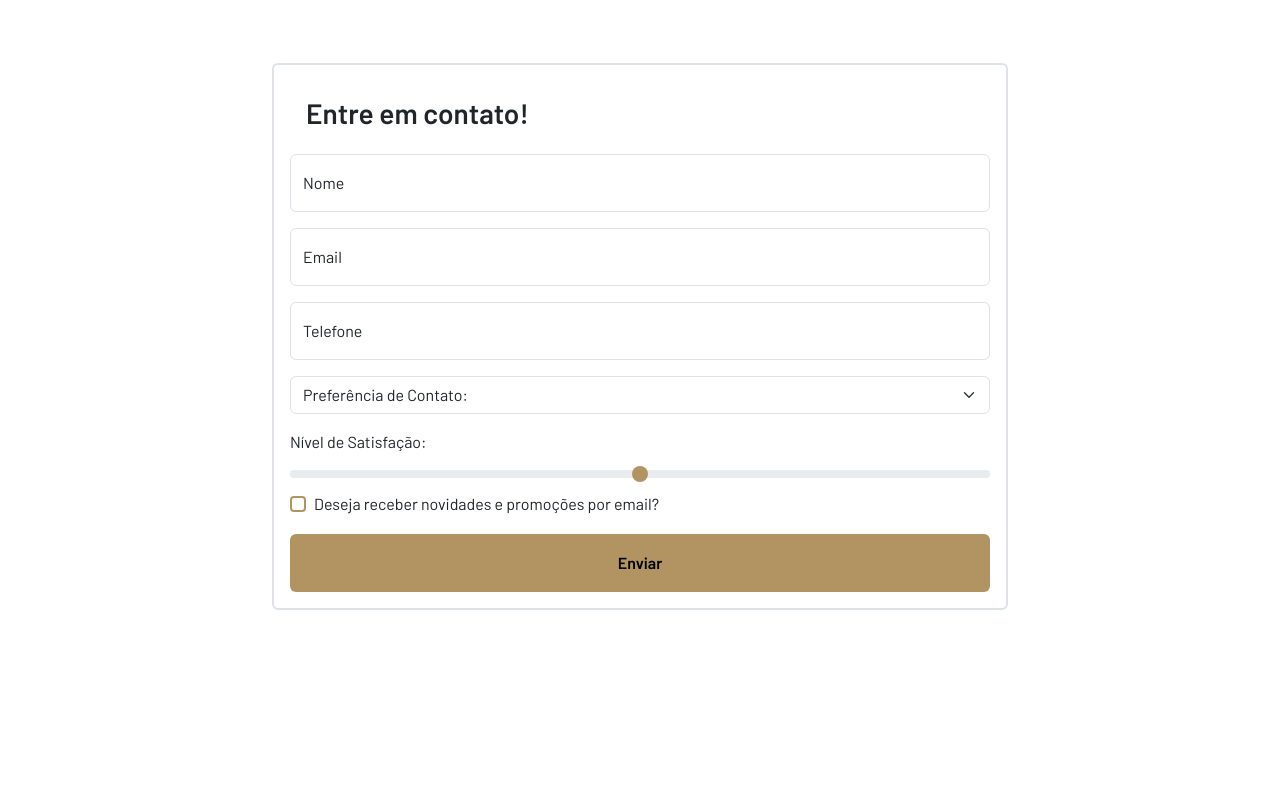
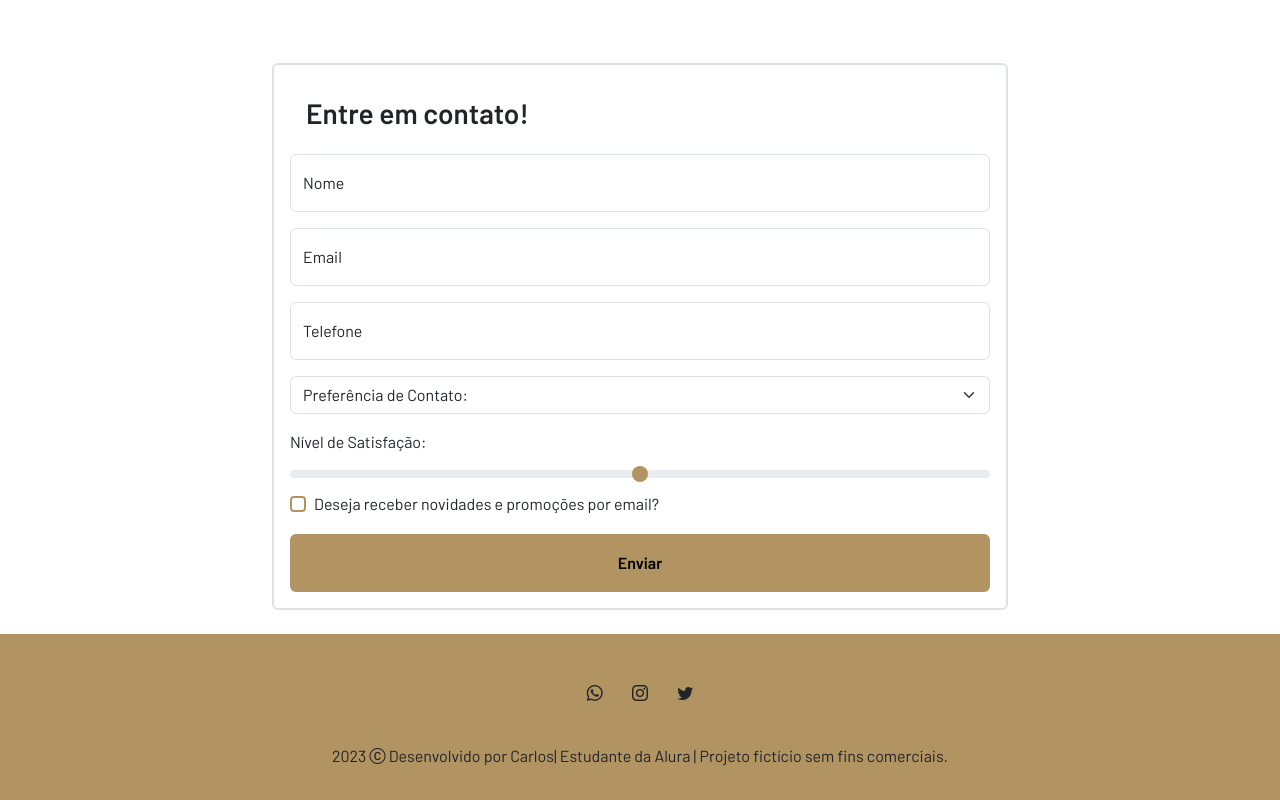
Before and after one commit to BispoCarlosDev/Serenatto, a plain HTML site: page index.html in a window 1280 px wide. Shown: the part 3837-4637 px from the top of the page. Before the commit the page ends 4471 px from the top, so only its background shows below. Drawn offline with nearby package versions, Linux system fonts and the light colour scheme.

Commit message:
Fazendo o Footer da Página

```diff
--- a/estilos.css
+++ b/estilos.css
@@ -59,3 +59,7 @@ input[type="checkbox"]:focus {
 .input-range::-webkit-slider-thumb {
   background-color: var(--marrom-claro);
 }
+
+.fundo-marrom {
+  background-color: var(--marrom-claro);
+}
--- a/index.html
+++ b/index.html
@@ -11,6 +11,7 @@
   <link href="https://cdn.jsdelivr.net/npm/bootstrap@5.3.0-alpha2/dist/css/bootstrap.min.css" rel="stylesheet"
     integrity="sha384-aFq/bzH65dt+w6FI2ooMVUpc+21e0SRygnTpmBvdBgSdnuTN7QbdgL+OapgHtvPp" crossorigin="anonymous">
   <link rel="stylesheet" href="https://cdn.jsdelivr.net/npm/bootstrap-icons@1.10.4/font/bootstrap-icons.css">
+  <link rel="stylesheet" href="https://cdn.jsdelivr.net/npm/bootstrap-icons@1.11.3/font/bootstrap-icons.min.css">
   <link rel="stylesheet" href="./estilos.css">
   <link
     href="https://fonts.googleapis.com/css2?family=Barlow+Condensed:wght@700&family=Barlow:wght@400;600&display=swap"
@@ -219,6 +220,17 @@
         </div>
       </div>
     </section>
+
+    <footer class="text-center fundo-marrom">
+      <section class="container p-4 pb-0">
+        <div class="p-3">
+          <a href="https://web.whatsapp.com/" class="btn"><i class="bi bi-whatsapp"></i></a>
+          <a href="https://www.instagram.com/" class="btn"><i class="bi bi-instagram"></i></a>
+          <a href="https://x.com/?lang=pt" class="btn"><i class="bi bi-twitter"></i></a>
+        </div>
+        <div class="p-3"><p>2023 <i class="bi bi-c-circle"></i> Desenvolvido por Carlos| Estudante da Alura | Projeto fictício sem fins comerciais.</p></div>
+      </section>
+    </footer>
 
   </main>
 
```
